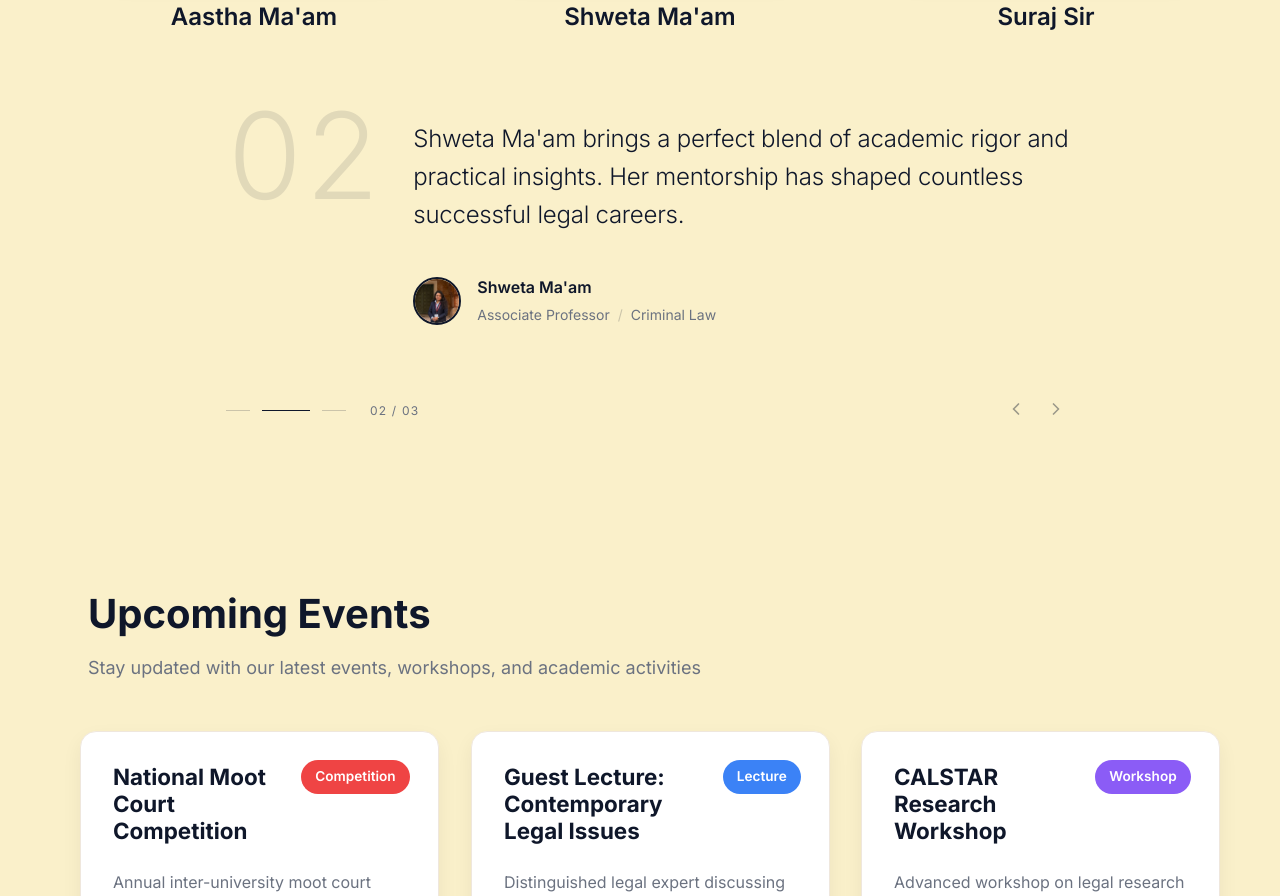
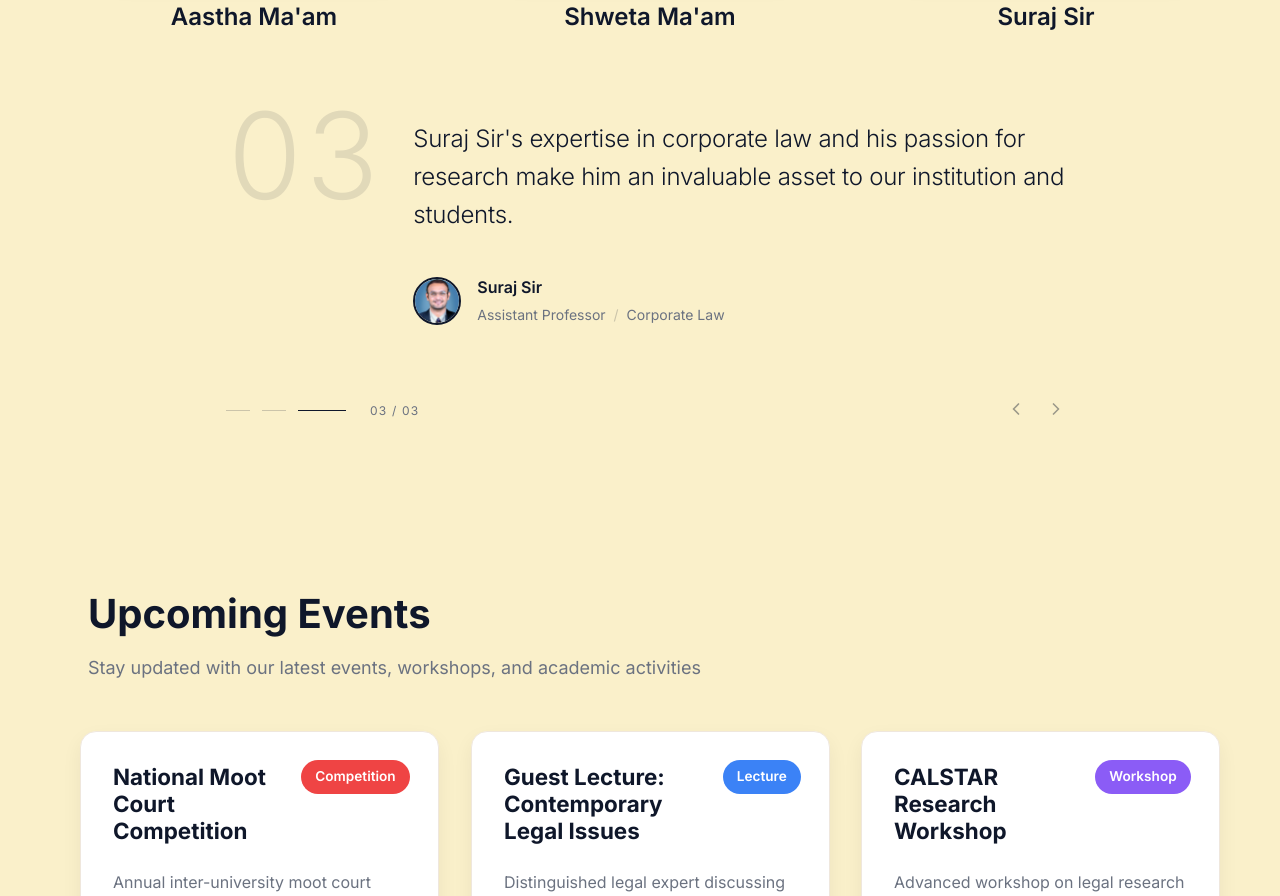
Before and after one commit to JB-uses-git/mnlumumbai, a React (Vite) app: page / in a window 1280 px wide. Shown: the part 2920-3816 px from the top of the page. Built offline with nearby package versions, Linux system fonts and the light colour scheme.

Commit message:
added a auto reload timer for that same component

```diff
--- a/src/components/ui/EditorialTestimonial.jsx
+++ b/src/components/ui/EditorialTestimonial.jsx
@@ -8,11 +8,15 @@ const EditorialTestimonial = ({ testimonials }) => {
 
   useEffect(() => {
     const timer = setInterval(() => {
-      handleNext()
-    }, 5000)
+      setIsTransitioning(true)
+      setTimeout(() => {
+        setActive((prev) => (prev === testimonials.length - 1 ? 0 : prev + 1))
+        setTimeout(() => setIsTransitioning(false), 50)
+      }, 300)
+    }, 3000)
 
     return () => clearInterval(timer)
-  }, [active])
+  }, [])
 
   const handleChange = (index) => {
     if (index === active || isTransitioning) return
```
